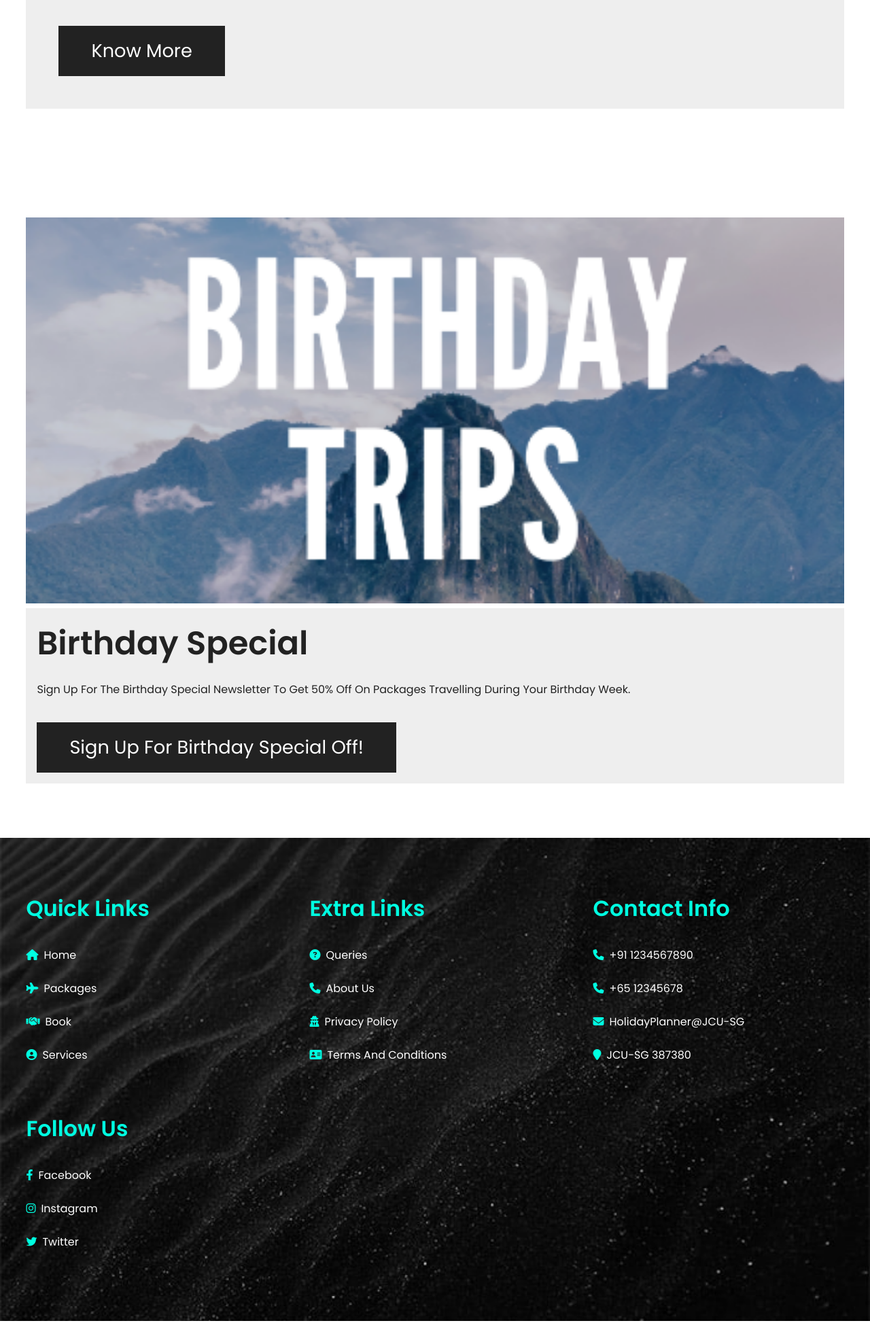
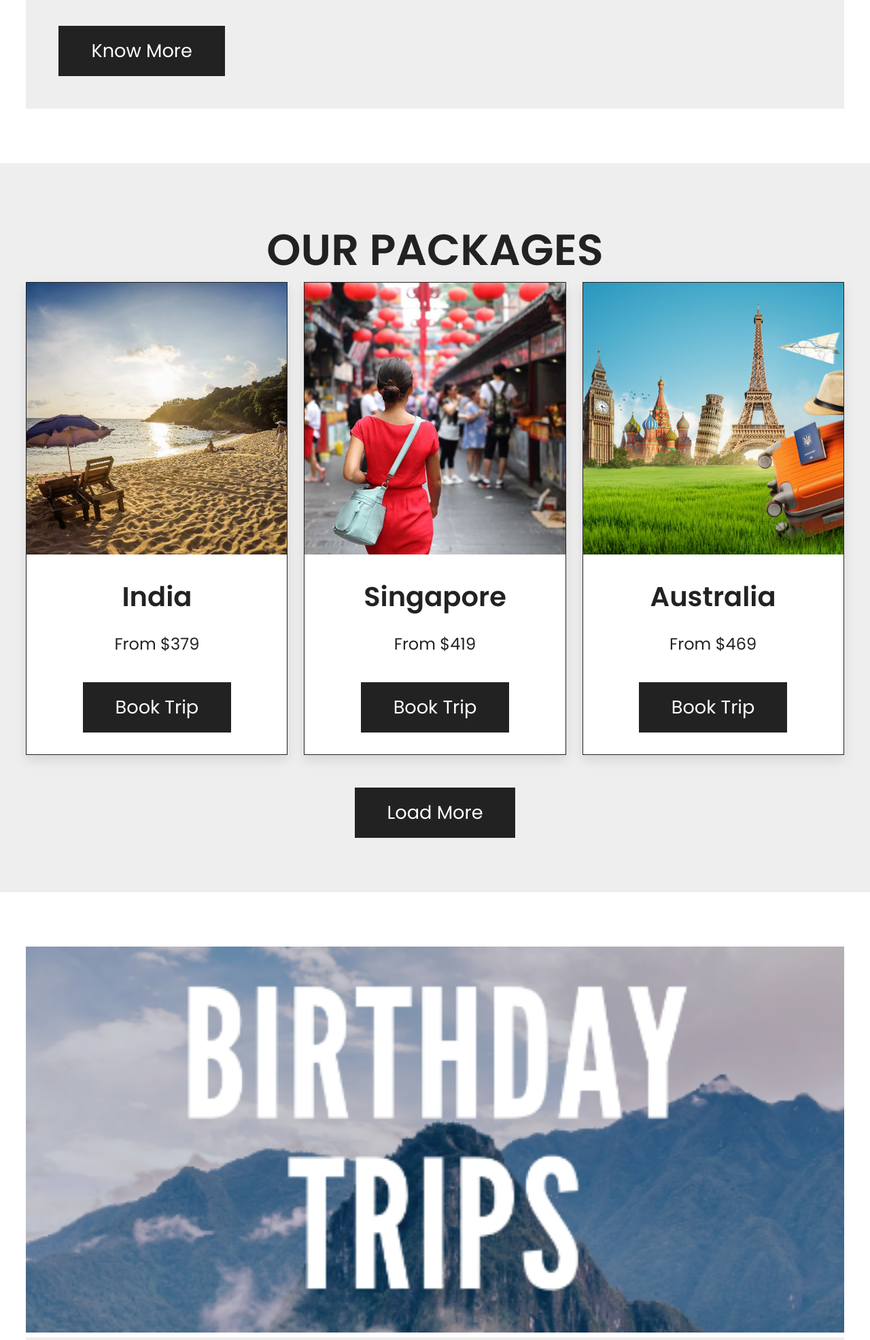
Before and after one commit to Yashu027/CP3407-Holiday-Planner, a PHP site: page / in a window 1280 px wide. Shown: the part 2299-4271 px from the top of the page at 68% size. Before the commit the page ends 4243 px from the top, so only its background shows below. Run offline with PHP 8.4, Linux system fonts and the light colour scheme.

Commit message:
Add sample packages to home page
Co-Authored-By: H1mavanth <102774501+H1mavanth@users.noreply.github.com>
Co-Authored-By: Minn22 <94151227+Minn22@users.noreply.github.com>

```diff
--- a/css/style.css
+++ b/css/style.css
@@ -233,6 +233,67 @@ section{
 
 /* About Us End */
 
+/* Packages Start */
+
+.packages-title{
+    text-align: center;
+    font-size: 4rem;
+    text-transform: uppercase;
+    color: var(--black);
+}
+
+.packages{
+    background: var(--light-bg);
+}
+
+.packages .box-container{
+    display: grid;
+    grid-template-columns: repeat(auto-fit, minmax(20rem, 1fr));
+    gap: 1.5rem;
+}
+
+.packages .box-container .box{
+    border: var(--border);
+    box-shadow: var(--box-shadow);
+    background-color: var(--white);
+}
+
+.packages .box-container .box .image{
+    height: 25rem;
+    overflow: hidden;
+}
+
+.packages .box-container .box .image img{
+    height: 100%;
+    width: 100%;
+    object-fit: cover;
+    transition: .2s linear;
+}
+
+.packages .box-container .box .content{
+    padding: 2rem;
+    text-align: center;
+}
+
+.packages .box-container .box .content h3{
+    font-size: 2.5rem;
+    color: var(--black);
+}
+
+.packages .box-container .box .content p{
+    font-size: 1.5rem;
+    color: var(--black);
+    line-height: 2;
+    padding: 1rem 0;
+}
+
+.packages .loadmore{
+    text-align: center;
+    margin-top: 2rem;
+}
+
+/* Packages End */
+
 /* Birthday Special Start */
 
 .home-sign-up{
--- a/index.php
+++ b/index.php
@@ -127,6 +127,55 @@
 
 <!-- About Website End -->
 
+<!-- Packages In Home Start -->
+
+<section class="packages">
+    <h1 class="packages-title">Our Packages</h1>
+    <div class="box-container">
+
+        <div class="box">
+            <div class="image">
+                <img src="images/test (4).jpg" alt="">
+            </div>
+            <div class="content">
+                <h3>India</h3>
+                <p>from $379</p>
+                <a href="#" class="btn">Book Trip</a>
+            </div>
+        </div>
+
+        <div class="box">
+            <div class="image">
+                <img src="images/test (5).jpg" alt="">
+            </div>
+            <div class="content">
+                <h3>Singapore</h3>
+                <p>From $419</p>
+                <a href="#" class="btn">Book Trip</a>
+            </div>
+        </div>
+
+        <div class="box">
+            <div class="image">
+                <img src="images/test.jpg" alt="">
+            </div>
+            <div class="content">
+                <h3>Australia</h3>
+                <p>From $469</p>
+                <a href="#" class="btn">Book Trip</a>
+            </div>
+        </div>
+
+    </div>
+
+    <div class="loadmore">
+        <a href="#" class ="btn">Load More</a>
+    </div>
+
+</section>
+
+<!-- Packages In Home End -->
+
 <!-- Birthday Special Sign Up Start -->
 
 <section class="home-sign-up">
```
